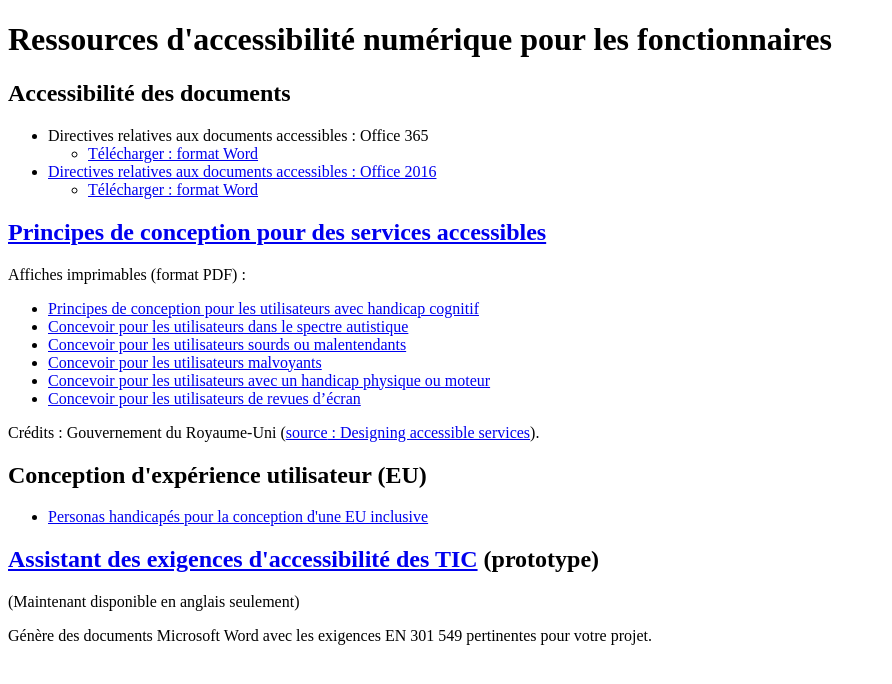
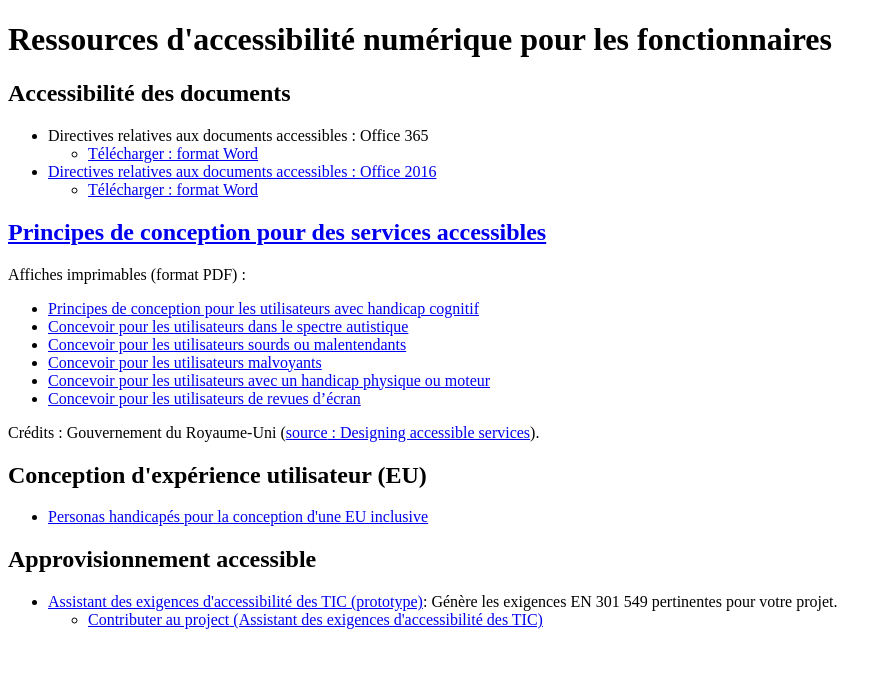
Before and after one commit to canada-ca/a11y, a plain HTML site: page index-fr.html in a window 1280 px wide. Shown: the whole page, without its empty margins (0-892 px from the left). Drawn offline with Linux system fonts and the light colour scheme; a script that the page names is missing.

Commit message:
Accessible procurement
Added accessible procurement as a section
ICT req wizard now updated with French link
Added link to ICT req wizard repo

```diff
--- a/index-fr.html
+++ b/index-fr.html
@@ -83,9 +83,13 @@
         </ul>
       </div>
       <div class="col-md-6">
-        <h2 class="h3"><a href="http://a11yreq.herokuapp.com/" rel="external">Assistant des exigences d'accessibilité des TIC</a> (prototype)</h2>
-        <p>(Maintenant disponible en anglais seulement)</p>
-        <p>Génère des documents Microsoft Word avec les exigences EN&nbsp;301&nbsp;549 pertinentes pour votre projet.</p>
+        <h2 class="h3">Approvisionnement accessible</h2>
+        <ul>
+          <li><a href="http://a11yreq.herokuapp.com/fr" rel="external">Assistant des exigences d'accessibilité des TIC (prototype)</a>: Génère les exigences EN&nbsp;301&nbsp;549 pertinentes pour votre projet.
+            <ul>
+              <li><a href="https://github.com/aaact-aatia/a11y-req">Contributer au project<span class="wb-inv"> (Assistant des exigences d'accessibilité des TIC)</span></a></li>
+            </ul></li>
+        </ul>
       </div>
     </div>
 
```
Also changed, not shown: index.html (+7 -2 lines).
